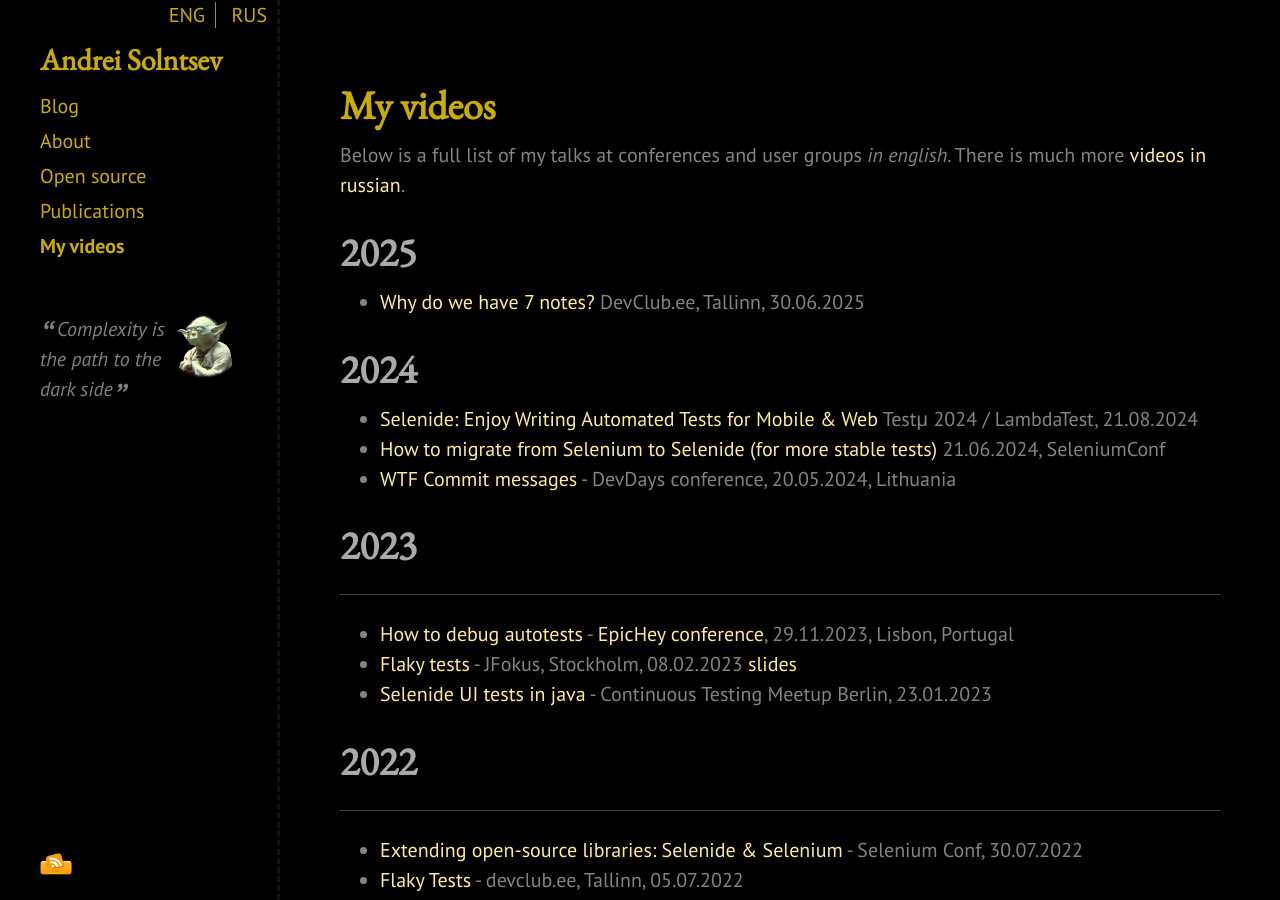
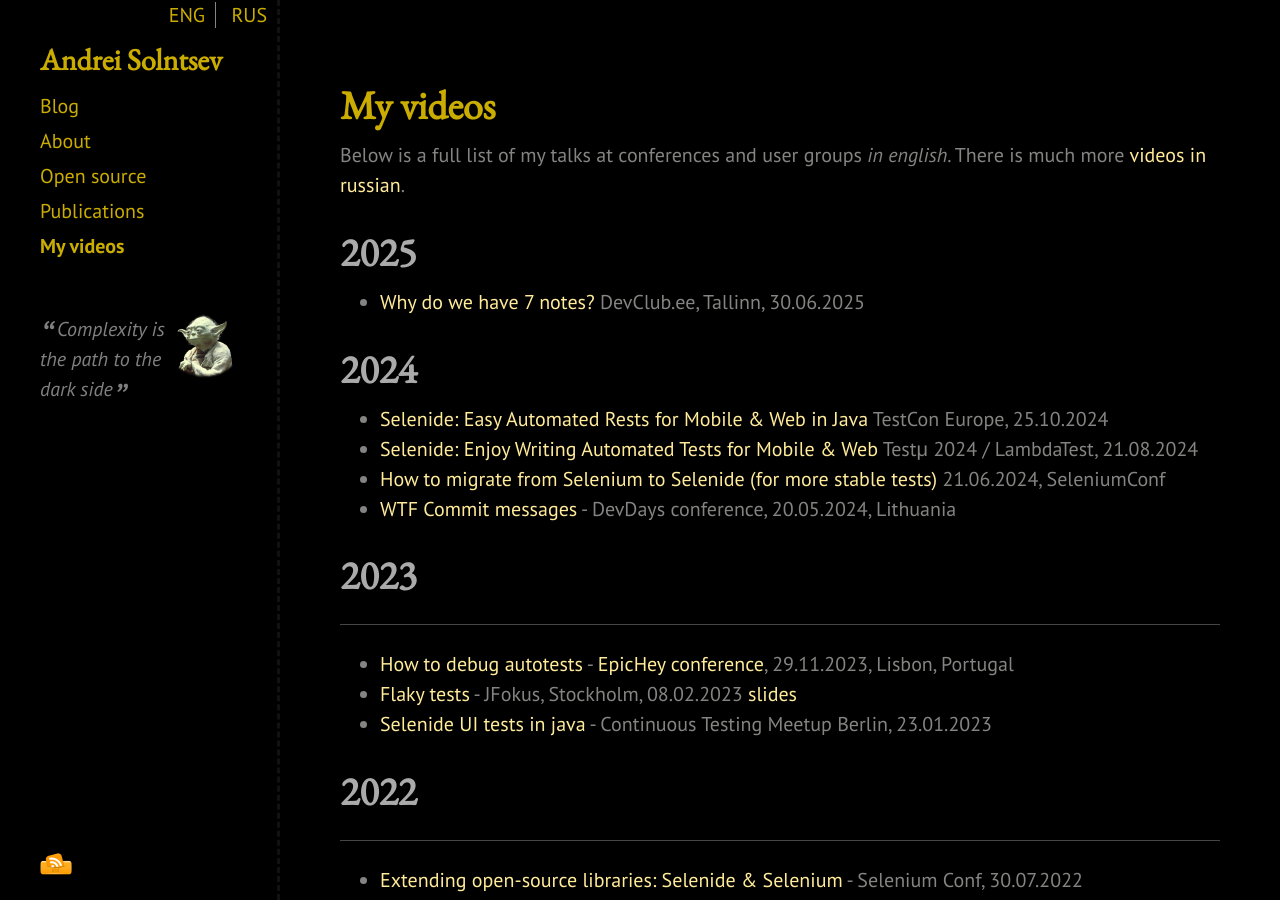
Before and after one commit to asolntsev/asolntsev.github.io, a Jekyll site: the page built from en/video.md, in a window 1280 px wide and 900 px high. Built offline with Jekyll 4.4.1, drawn with Linux system fonts in a browser that asks for light colours; nearby versions of some CDN libraries.

Commit message:
publish video "Selenide: Easy Automated Rests for Mobile & Web in Java" from TestCon Europe 2024

```diff
--- a/en/video.md
+++ b/en/video.md
@@ -10,6 +10,7 @@ Below is a full list of my talks at conferences and user groups _in english_. Th
 * [Why do we have 7 notes?](https://www.youtube.com/watch?v=dhqhHm5rc3A&ab_channel=DEVCLUB.EE) DevClub.ee, Tallinn, 30.06.2025
 
 # 2024
+* [Selenide: Easy Automated Rests for Mobile & Web in Java](https://www.youtube.com/watch?v=p5VY6XtIIdM&list=PLqYhGsQ9iSErTx_MP5G8eSLzrq3h9aiVF) TestCon Europe, 25.10.2024
 * [Selenide: Enjoy Writing Automated Tests for Mobile & Web](https://www.youtube.com/watch?v=CKSl2NRrMVg) Testμ 2024 / LambdaTest, 21.08.2024
 * [How to migrate from Selenium to Selenide (for more stable tests)](https://www.youtube.com/watch?v=roL1ciaNWtY&list=PL9Z-JgiTsOYRJCXuEOGXLH1w1oImoprnq&ab_channel=ConfEngine) 21.06.2024, SeleniumConf
 * [WTF Commit messages](https://www.youtube.com/watch?v=j-wfc5LVxM4) - DevDays conference, 20.05.2024, Lithuania
```
Also changed, not shown: ru/video.md (+1 -0 lines).
